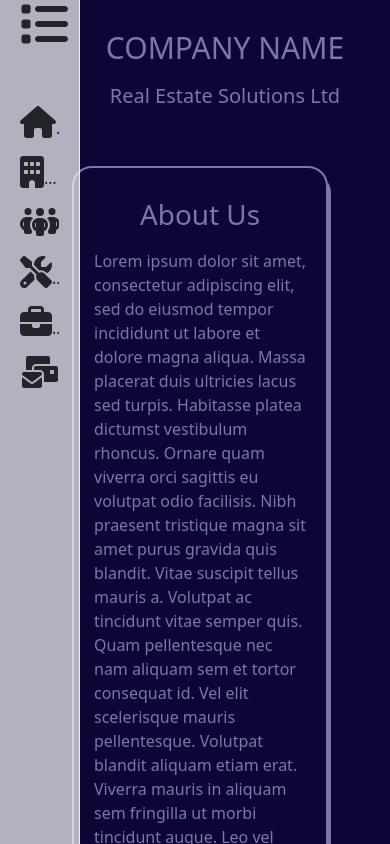
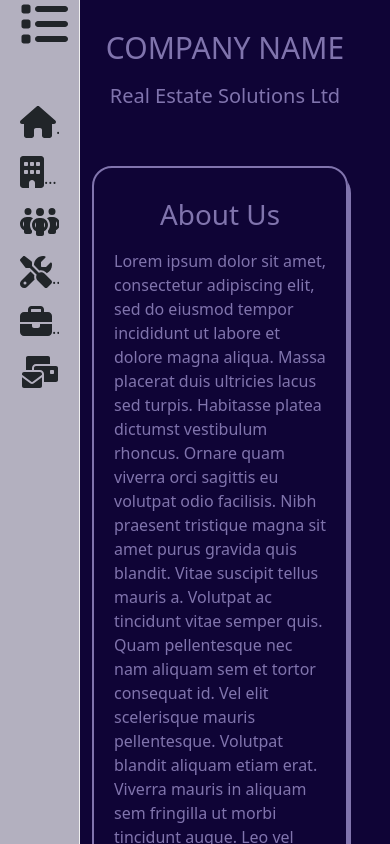
Before and after one commit to Ify-Jas/propertysite, a React (Create React App) app: page /company in a window 390 px wide. Shown: the top 844 px of the page. Built offline with nearby package versions, Linux system fonts and the light colour scheme.

Commit message:
fixing css error

```diff
--- a/src/index.css
+++ b/src/index.css
@@ -364,11 +364,11 @@ footer {
   }
   .profileCard {
     width: 16rem;
-    margin-left: 40px;
+    margin-left: 80px;
   }
   /* services section  */
   .aboutCompany {
-    margin-left: 40px;
+    margin-left: 80px;
 
   }
   /* contact section  */
```
